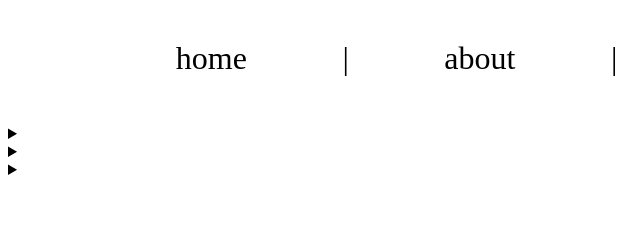
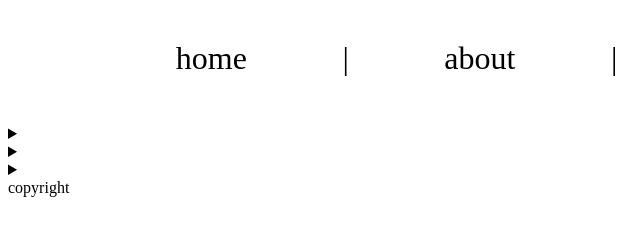
Before and after one commit to magn902m/mygitexercise, a plain HTML site: page index.html in a window 1280 px wide. Shown: the full height of the page, 0-640 px from the left. Drawn offline with Linux system fonts and the light colour scheme.

Commit message:
add footer text

```diff
--- a/index.html
+++ b/index.html
@@ -43,4 +43,4 @@
     </article>
   </section>
 </main>
-<footer></footer>
+<footer>copyright</footer>
```
